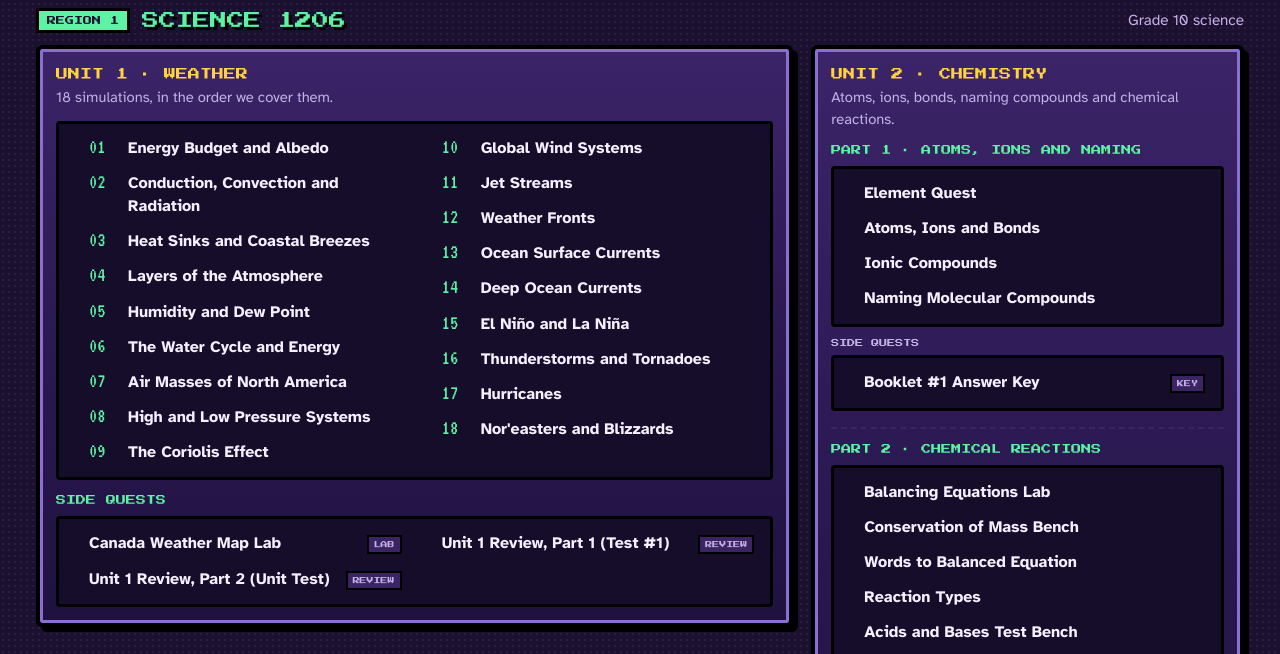
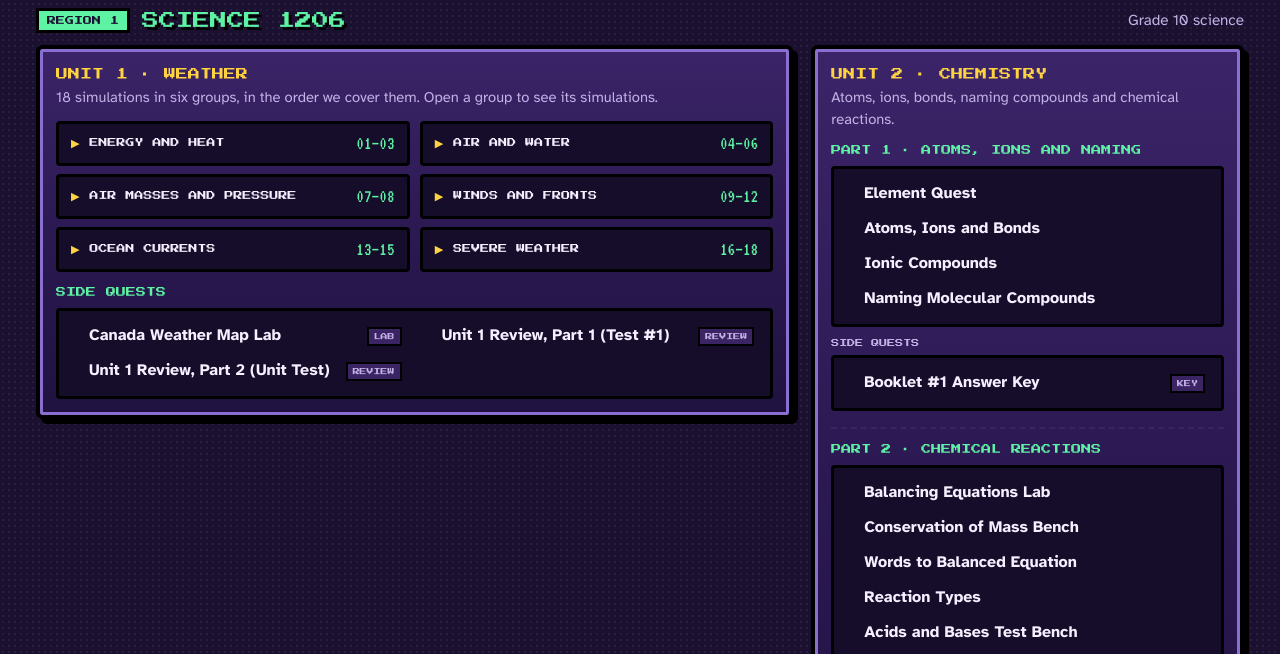
Before and after one commit to MrBeckTech/site, a plain HTML site: page index.html in a window 1280 px wide. Shown: the part 143-797 px from the top of the page. Drawn offline with Linux system fonts and the light colour scheme.

Commit message:
Update site 2026-11-22 16:01

```diff
--- a/index.html
+++ b/index.html
@@ -55,6 +55,18 @@ a{color:inherit;text-decoration:none}
 .n{font-family:var(--term);font-size:1.3rem;line-height:1;color:var(--mint);min-width:1.4em}
 .t{font-weight:700}
 .kind{margin-left:auto;font-family:var(--pix);font-size:7px;line-height:1;padding:4px 5px;border:2px solid #000;background:#3a2463;color:var(--ink2);white-space:nowrap}
+/* weather sim groups (drop-downs) */
+.groups{display:grid;grid-template-columns:1fr 1fr;gap:8px 10px;align-items:start}
+.group{background:var(--panel);border:3px solid #000;border-radius:4px}
+.group summary{list-style:none;cursor:pointer;display:flex;align-items:center;gap:10px;padding:10px 12px;border-radius:2px}
+.group summary::-webkit-details-marker{display:none}
+.group summary::before{content:'▶';display:inline-block;font-size:.7em;color:var(--gold);transition:transform .15s}
+.group[open] summary::before{transform:rotate(90deg)}
+.group summary:hover,.group summary:focus-visible{background:#2d1b55}
+.g{font-family:var(--pix);font-size:9px;line-height:1.6;color:var(--ink)}
+.group summary:hover .g,.group[open] .g{color:var(--gold)}
+.cnt{margin-left:auto;font-family:var(--term);font-size:1.2rem;line-height:1;color:var(--mint);white-space:nowrap}
+.group .quests{border:0;border-top:2px dashed #3a2463;border-radius:0;padding:6px 8px 8px}
 .extras{margin-top:12px}
 .part+.part{margin-top:16px;padding-top:12px;border-top:2px dashed #3a2463}
 .part .side{margin-top:10px;color:var(--ink2);font-size:8px}
@@ -74,7 +86,7 @@ a{color:inherit;text-decoration:none}
   .logs{grid-template-columns:1fr}
 }
 @media(max-width:620px){
-  .quests.two{columns:1}
+  .quests.two,.groups{columns:1;grid-template-columns:1fr}
   .extras .quests,.locked{grid-template-columns:1fr}
   .region-hd{flex-wrap:wrap}
   .region-hd p{margin:0;width:100%}
@@ -98,27 +110,57 @@ a{color:inherit;text-decoration:none}
       <div class="logs">
         <article class="log win" aria-labelledby="u1">
           <h3 id="u1">UNIT 1 · WEATHER</h3>
-          <p class="sub">18 simulations, in the order we cover them.</p>
-          <ol class="quests two">
+          <p class="sub">18 simulations in six groups, in the order we cover them. Open a group to see its simulations.</p>
+          <div class="groups">
+            <details class="group">
+              <summary><span class="g">ENERGY AND HEAT</span><span class="cnt">01–03</span></summary>
+              <ol class="quests">
             <li><a href="courses/science-1206/weather/sims/energy-budget/"><span class="n">01</span><span class="t">Energy Budget and Albedo</span></a></li>
             <li><a href="courses/science-1206/weather/sims/heat-transfer/"><span class="n">02</span><span class="t">Conduction, Convection and Radiation</span></a></li>
             <li><a href="courses/science-1206/weather/sims/heat-sinks/"><span class="n">03</span><span class="t">Heat Sinks and Coastal Breezes</span></a></li>
+              </ol>
+            </details>
+            <details class="group">
+              <summary><span class="g">AIR AND WATER</span><span class="cnt">04–06</span></summary>
+              <ol class="quests">
             <li><a href="courses/science-1206/weather/sims/atmosphere-pressure/"><span class="n">04</span><span class="t">Layers of the Atmosphere</span></a></li>
             <li><a href="courses/science-1206/weather/sims/humidity/"><span class="n">05</span><span class="t">Humidity and Dew Point</span></a></li>
             <li><a href="courses/science-1206/weather/sims/water-cycle/"><span class="n">06</span><span class="t">The Water Cycle and Energy</span></a></li>
+              </ol>
+            </details>
+            <details class="group">
+              <summary><span class="g">AIR MASSES AND PRESSURE</span><span class="cnt">07–08</span></summary>
+              <ol class="quests">
             <li><a href="courses/science-1206/weather/sims/air-masses/"><span class="n">07</span><span class="t">Air Masses of North America</span></a></li>
             <li><a href="courses/science-1206/weather/sims/pressure-systems/"><span class="n">08</span><span class="t">High and Low Pressure Systems</span></a></li>
+              </ol>
+            </details>
+            <details class="group">
+              <summary><span class="g">WINDS AND FRONTS</span><span class="cnt">09–12</span></summary>
+              <ol class="quests">
             <li><a href="courses/science-1206/weather/sims/coriolis-effect/"><span class="n">09</span><span class="t">The Coriolis Effect</span></a></li>
             <li><a href="courses/science-1206/weather/sims/global-winds/"><span class="n">10</span><span class="t">Global Wind Systems</span></a></li>
             <li><a href="courses/science-1206/weather/sims/jet-streams/"><span class="n">11</span><span class="t">Jet Streams</span></a></li>
             <li><a href="courses/science-1206/weather/sims/weather-fronts/"><span class="n">12</span><span class="t">Weather Fronts</span></a></li>
+              </ol>
+            </details>
+            <details class="group">
+              <summary><span class="g">OCEAN CURRENTS</span><span class="cnt">13–15</span></summary>
+              <ol class="quests">
             <li><a href="courses/science-1206/weather/sims/surface-currents/"><span class="n">13</span><span class="t">Ocean Surface Currents</span></a></li>
             <li><a href="courses/science-1206/weather/sims/deep-currents/"><span class="n">14</span><span class="t">Deep Ocean Currents</span></a></li>
             <li><a href="courses/science-1206/weather/sims/el-nino-la-nina/"><span class="n">15</span><span class="t">El Niño and La Niña</span></a></li>
+              </ol>
+            </details>
+            <details class="group">
+              <summary><span class="g">SEVERE WEATHER</span><span class="cnt">16–18</span></summary>
+              <ol class="quests">
             <li><a href="courses/science-1206/weather/sims/thunderstorms-tornadoes/"><span class="n">16</span><span class="t">Thunderstorms and Tornadoes</span></a></li>
             <li><a href="courses/science-1206/weather/sims/hurricanes/"><span class="n">17</span><span class="t">Hurricanes</span></a></li>
             <li><a href="courses/science-1206/weather/sims/noreasters-blizzards/"><span class="n">18</span><span class="t">Nor'easters and Blizzards</span></a></li>
-          </ol>
+              </ol>
+            </details>
+          </div>
           <div class="extras">
             <p class="label">SIDE QUESTS</p>
             <ul class="quests" style="margin-top:8px">
```
